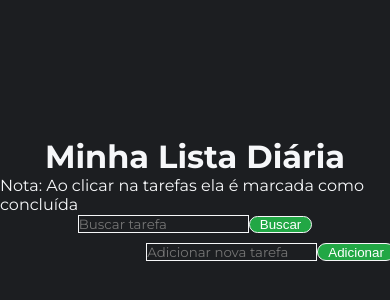
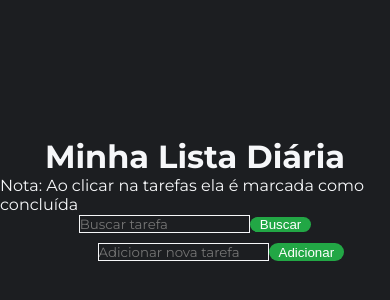
Before and after one commit to VictorVechi/Todo-React, a React (Vite) app: page / in a window 390 px wide. Shown: the part 218-518 px from the top of the page. Built offline with nearby package versions, Linux system fonts and the light colour scheme.

Commit message:
finalização da estilização

```diff
--- a/src/components/List/list.module.css
+++ b/src/components/List/list.module.css
@@ -35,12 +35,13 @@ input {
 
 .elementos {
     display: flex;
+    width: 50%;
     justify-content: space-between;
     margin: 10px;
 }
 
 button {
-    border: solid 1px #F6F7F9;
+    border: 0px;
     color: #FFFFFF;
     padding: 0px 10px 0px;
     border-radius: 10px;
@@ -58,3 +59,15 @@ button {
 .add {
     background-color: #22A745;
 }
+
+@media screen and (max-width:767px) {
+    .elementos {
+        width: 100%;
+    }
+    ul {
+        width: 100%;
+    }
+    form {
+        width: 50%;
+    }
+}
```
